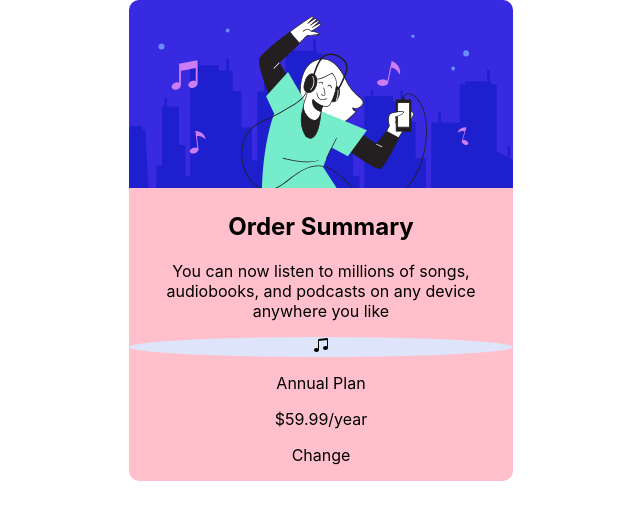
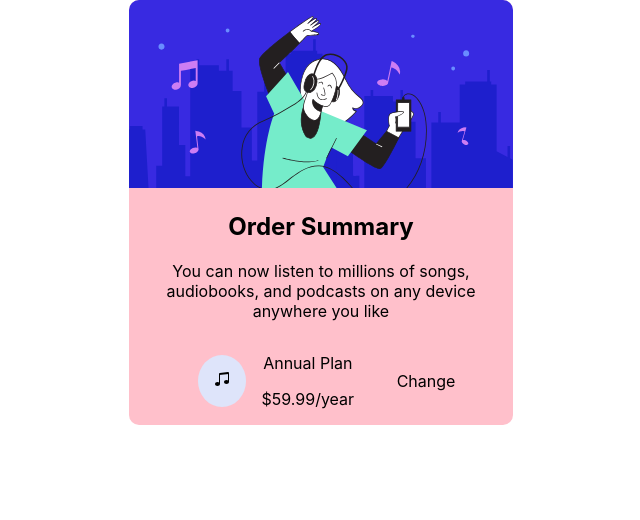
Before and after one commit to MirkusX/order-summary-component, a React (Create React App) app: page / in a window 1280 px wide. Shown: the top 520 px of the page, without its empty margins (319-959 px from the left). Built offline with nearby package versions, Linux system fonts and the light colour scheme.

Commit message:
styled plan card

```diff
--- a/src/Components/Card.js
+++ b/src/Components/Card.js
@@ -1,5 +1,6 @@
 import hero from "../Images/hero.svg";
 import {
+  FlexDiv,
   IconBackgrond,
   NoteIcon,
   StyledDiv,
@@ -20,7 +21,8 @@ export const Card = () => {
             You can now listen to millions of songs, audiobooks, and podcasts on
             any device anywhere you like
           </p>
-          <div>
+          <FlexDiv>
+            <FlexDiv inner>
               <IconBackgrond>
                 <NoteIcon />
               </IconBackgrond>
@@ -28,8 +30,9 @@ export const Card = () => {
                 <p>Annual Plan</p>
                 <p>$59.99/year</p>
               </div>
+            </FlexDiv>
             <p>Change</p>
-          </div>
+          </FlexDiv>
         </div>
       </StyledDiv>
     </StyledSection>
--- a/src/Components/StyledComponents.js
+++ b/src/Components/StyledComponents.js
@@ -6,6 +6,7 @@ export const NoteIcon = styled(BsMusicNoteBeamed)``;
 export const IconBackgrond = styled.div`
   background-color: #dee4fa;
   border-radius: 50%;
+  padding: 1em;
 `;
 
 export const StyledDiv = styled.div`
@@ -23,3 +24,16 @@ export const StyledImg = styled.img`
   width: 100%;
   border-radius: 10px 10px 0 0;
 `;
+
+export const FlexDiv = styled.div`
+  display: flex;
+  align-items: center;
+  margin: 0 auto;
+  width: 70%;
+  ${(props) => {
+    if (props.inner)
+      return `
+    gap: 1em;
+    `;
+  }}
+`;
```
Lines whose indentation alone changed are shown as unchanged.
